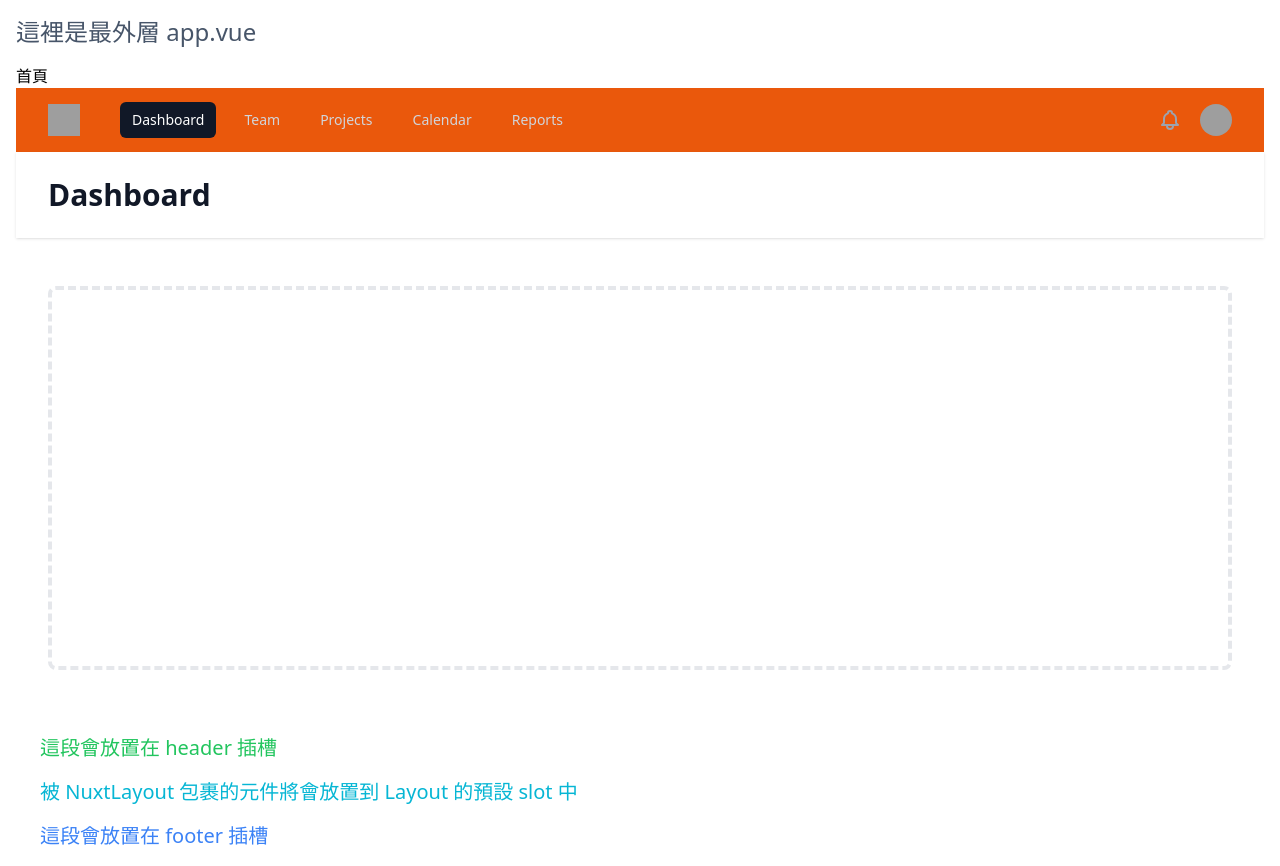
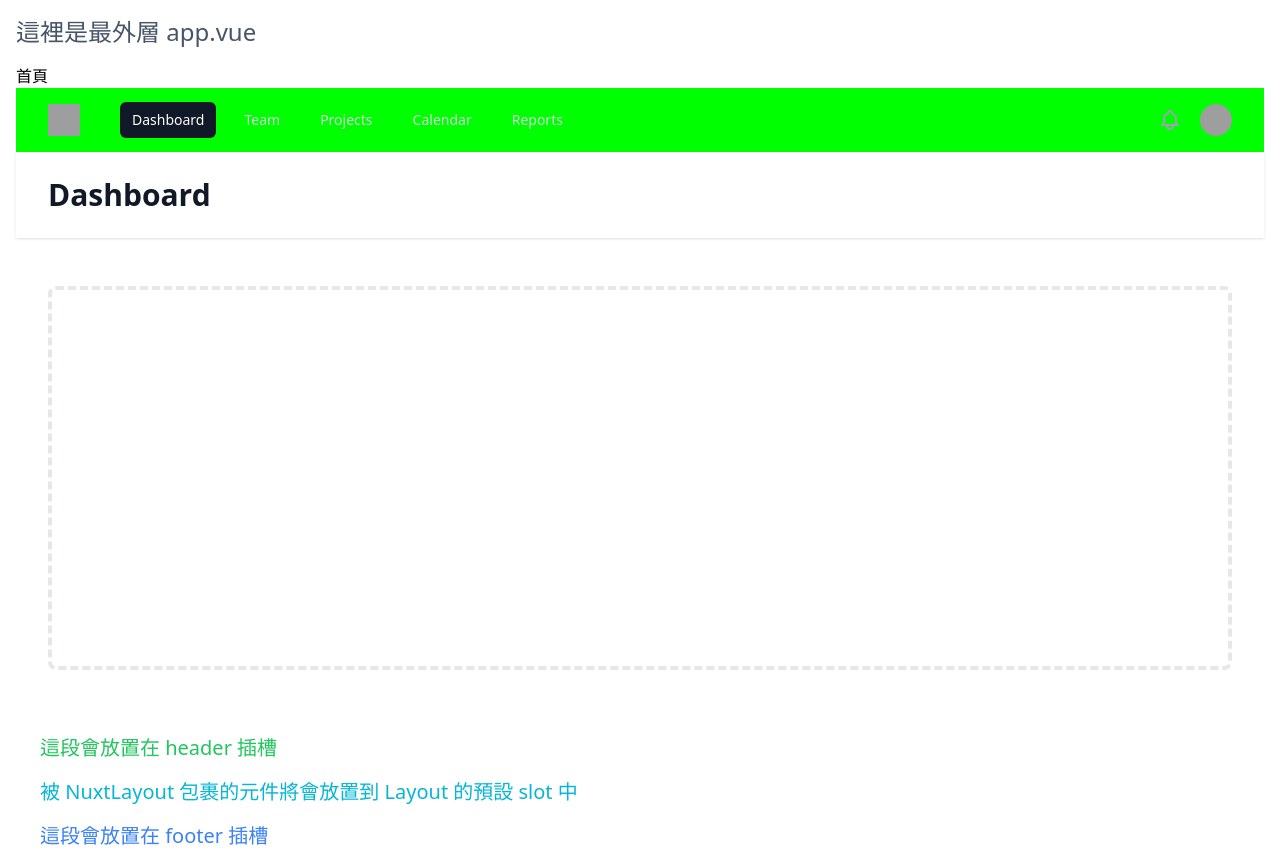
Before and after one commit to JianTing321/myNuxt, a Nuxt app: page /taiwind in a window 1280 px wide. Built offline with nearby package versions, Linux system fonts and the light colour scheme; grey boxes are pictures that could not be loaded.

Commit message:
加入taiwind可自訂義模塊(config)

```diff
--- a/nuxt.config.ts
+++ b/nuxt.config.ts
@@ -1,8 +1,8 @@
 // https://nuxt.com/docs/api/configuration/nuxt-config
 export default defineNuxtConfig({
-//   typescript: {
-//     typeCheck: true
-//   },
+  // typescript: {
+  //   typeCheck: true
+  // },
   // ssr: true,
   modules: [
     [
--- a/pages/taiwind.vue
+++ b/pages/taiwind.vue
@@ -6,8 +6,8 @@
       </nuxt-link>
     </div>
     <div>
-      <nav class="bg-orange-600">
-        <div class="max-w-7xl mx-auto px-4 sm:px-6 lg:px-8">
+      <nav class="bg-primary">
+        <div class="max-w-7xl mx-auto px-4 sm:px-6 lg:px-8 ">
           <div class="flex items-center justify-between h-16">
             <div class="flex items-center">
               <div class="flex-shrink-0">
--- a/stores/test.ts
+++ b/stores/test.ts
@@ -8,7 +8,7 @@ export const useTestStore = defineStore('test', {
     testSet: 222
   }),
   getters: {
-		doubleCount: (state) => state.testSet * 2,
-	},
+    doubleCount: state => state.testSet * 2
+  }
 
 })
--- /dev/null
+++ b/tailwind.config.ts
@@ -0,0 +1,13 @@
+import type { Config } from 'tailwindcss'
+
+export default <Partial<Config>>{
+  theme: {
+    extend: {
+      colors: {
+        // 可自訂義顏色
+        primary: '#00FF00'
+        // primary: defaultTheme.colors.green
+      }
+    }
+  }
+}
```
Also changed, not shown: stores/main.ts (+10 -10 lines). Lines whose indentation alone changed are shown as unchanged.
